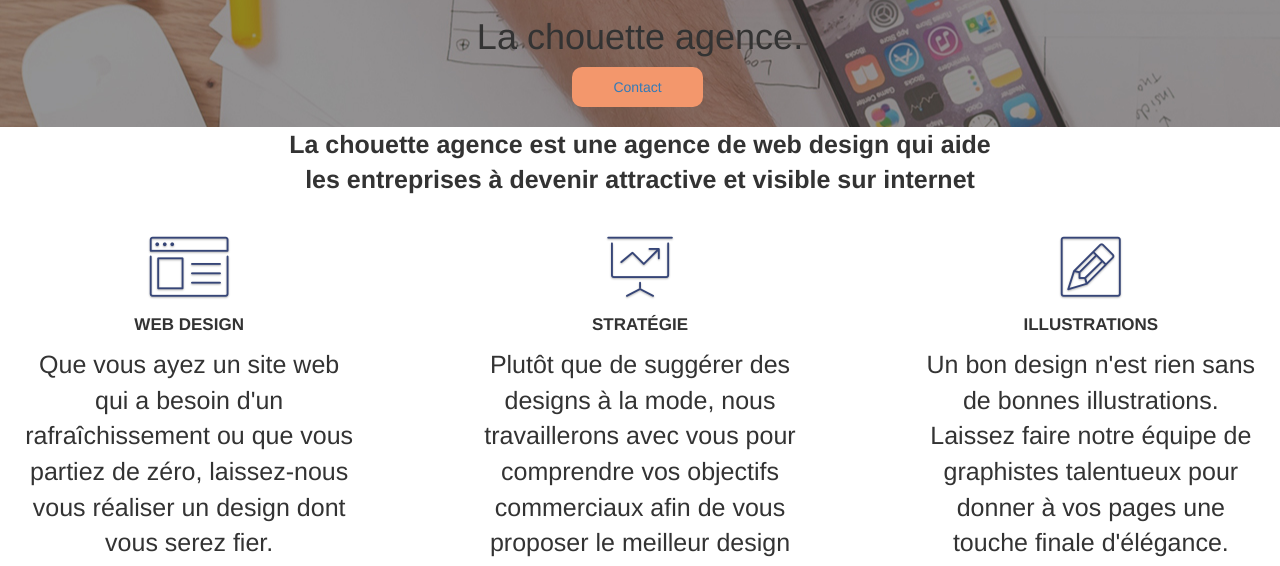
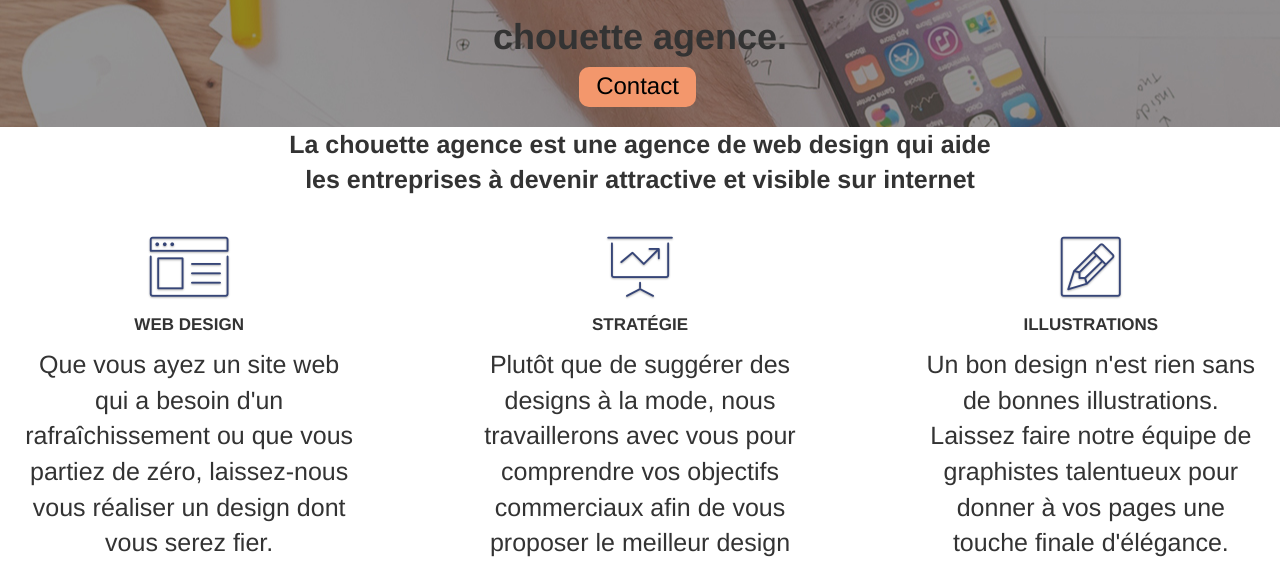
Before and after one commit to khouidersaid/oc-projet4, a plain HTML site: page index.html in a window 1280 px wide. Shown: the part 225-791 px from the top of the page. Drawn offline with Linux system fonts and the light colour scheme.

Commit message:
coleur des lien vers la page2

```diff
--- a/index.html
+++ b/index.html
@@ -11,7 +11,7 @@
 
 	<link rel="shortcut icon" type="image/png" href="favicon.jpg">
 	<link rel="stylesheet" type="text/css" href="./css/bootstrap.css">
-	<link rel="stylesheet" type="text/css" href="style.css">
+	<link rel="stylesheet" href="style.css">
 	<link rel="stylesheet" type="text/css" href="./css/font-awesome.css">
 	<link rel="stylesheet" type="text/css" href="./css/et-line.css">
 	<link rel=“canonical” href=“https://khouidersaid.github.io/oc-projet4/”>
@@ -52,7 +52,7 @@
 				<div class="presentation-logo">
 					<img src="./img/logo.png" class="center-image-logo" alt="logo chouette agence lyon" />
 					<h1 class="title-hero">
-						La chouette agence.
+						<strong>chouette agence.</strong>
 					</h1>
 					<div class="contact">
 						<a href="page2.html" class="btn contact" id="cta-hero">Contact</a>
--- a/style.css
+++ b/style.css
@@ -53,6 +53,7 @@ body {
     justify-content: center;
     height: 40px;
     margin-bottom: 20px;
+
 }
 .text-contact {
     display: flex;
@@ -69,6 +70,8 @@ body {
     align-items: center;
     height: 40px;
     text-decoration: none;
+    font-size: 24px;
+    color: black;
 }
 .col-sm-12 a {
     color: #FFFFFF!important;
```
